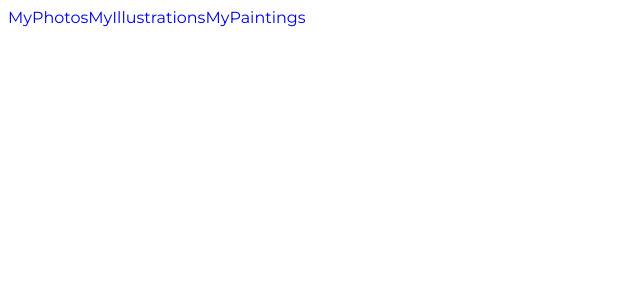
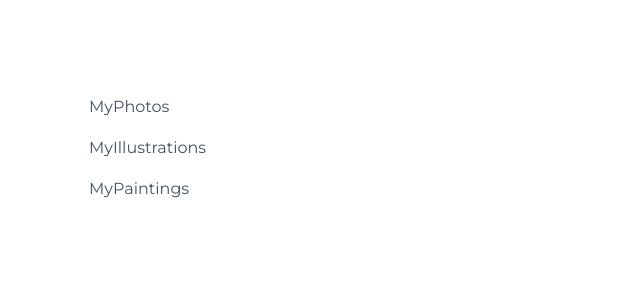
Before and after one commit to isabellaobrien/react-challenge, a React (Create React App) app in the folder my-app/: page / in a window 1280 px wide. Shown: the top 300 px of the page, without its empty margins (0-640 px from the left). Built offline with nearby package versions, Linux system fonts and the light colour scheme.

Commit message:
Style Sidebar

```diff
--- a/my-app/src/components/Sidebar.js
+++ b/my-app/src/components/Sidebar.js
@@ -1,11 +1,11 @@
-import React from 'react'
-
+import React from 'react';
+import css from "./css/Sidebar.module.css";
 function Sidebar() {
   return (
-    <div>
-        <a href="#">MyPhotos</a>
-        <a href="#">MyIllustrations</a>
-        <a href="#">MyPaintings</a>
+    <div className={css.sidebar}>
+        <a href="#." target= "_blank">MyPhotos</a>
+        <a href="#." target= "_blank">MyIllustrations</a>
+        <a href="#." target= "_blank">MyPaintings</a>
     </div>
   )
 }
```
